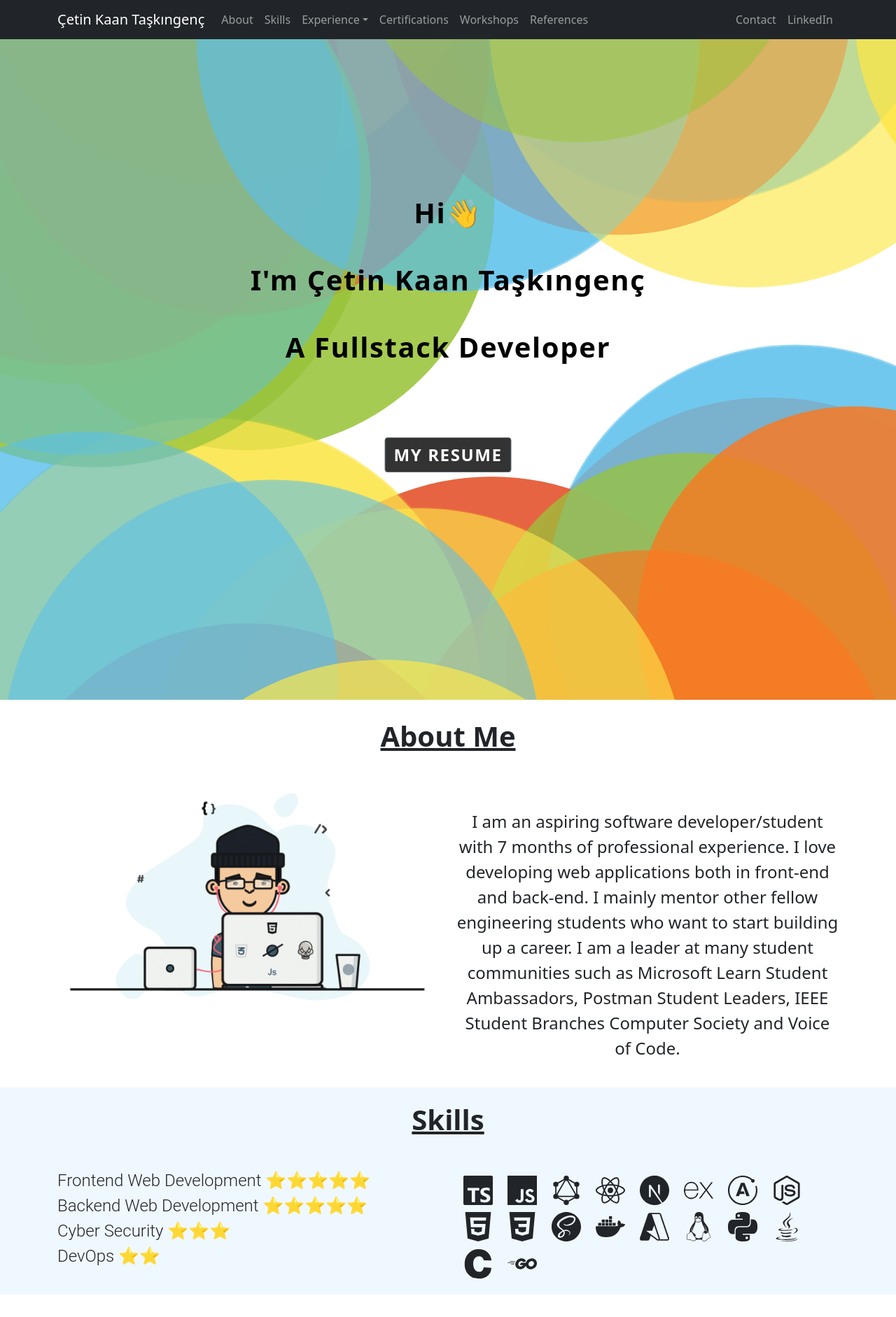
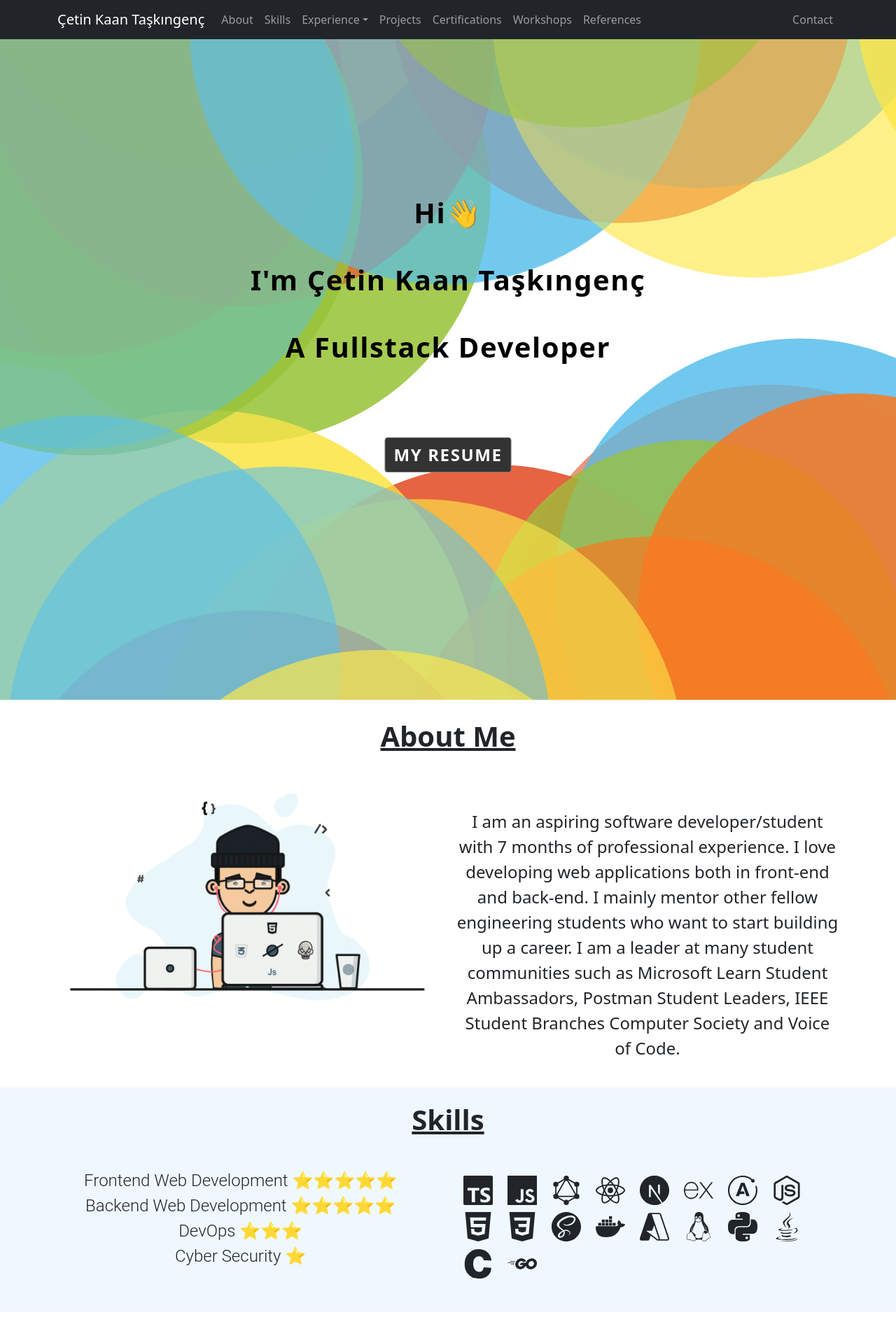
Before and after one commit to ctnkaan/terminal-website, a Next.js app: page / in a window 1280 px wide. Shown: the top 1882 px of the page at 70% size. Before the commit the page ends 1850 px from the top, so only its background shows below. Built offline with nearby package versions, Linux system fonts and the light colour scheme.

Commit message:
minor tweaks

```diff
--- a/components/About.tsx
+++ b/components/About.tsx
@@ -6,7 +6,7 @@ import {Container, Row, Col} from "react-bootstrap"
 
 function About() {
   return (
-      <Container className={AboutStyles.about}>
+      <Container id="about" className={AboutStyles.about}>
         <h1>About Me</h1>
         <Row>
           <Col lg> <Image src={developerGif} alt="Developer Gif" /></Col>
--- a/components/AnimationText.tsx
+++ b/components/AnimationText.tsx
@@ -8,7 +8,7 @@ function AnimationText() {
         {/*eslint-disable-next-line react/no-unescaped-entities*/}
         <h1 className={AnimationTextStyles.header}>Hi👋<br/><br/> I'm Çetin Kaan Taşkıngenç <br/><br/> A Fullstack Developer</h1>
 
-        <Button variant="secondary" href="#" className={AnimationTextStyles.button}>My Resume</Button>
+        <Button variant="secondary" href="https://drive.google.com/file/d/1TsEHAMgGjQha6QphFvA_IQLNys80lY3Z/view?usp=sharing" className={AnimationTextStyles.button}>My Resume</Button>
     </div>
   )
 }
--- /dev/null
+++ b/components/Experience.tsx
@@ -0,0 +1,13 @@
+import React from 'react'
+import { Container, Row, Col } from 'react-bootstrap'
+import ExperienceStyles from "../styles/Experience.module.scss"
+
+function Experience() {
+  return (
+    <Container>
+        <h1>Experience</h1>
+    </Container>
+  )
+}
+
+export default Experience
--- a/components/NavbarComponent.tsx
+++ b/components/NavbarComponent.tsx
@@ -7,7 +7,7 @@ function NavbarComponent() {
   return (
   <Navbar className={navbarStyles.bootstrap_navbar} collapseOnSelect expand="lg" bg="dark" variant="dark" fixed="top">
   <Container>
-  <Navbar.Brand href="#home">Çetin Kaan Taşkıngenç</Navbar.Brand>
+  <Navbar.Brand href="#main">Çetin Kaan Taşkıngenç</Navbar.Brand>
   <Navbar.Toggle aria-controls="responsive-navbar-nav" />
   <Navbar.Collapse id="responsive-navbar-nav">
     <Nav className="me-auto">
@@ -18,15 +18,13 @@ function NavbarComponent() {
         <NavDropdown.Divider />
         <NavDropdown.Item href="#volunteer">Volunteer Experience</NavDropdown.Item>
       </NavDropdown>
+      <Nav.Link href="#projects">Projects</Nav.Link>
       <Nav.Link href="#certifications">Certifications</Nav.Link>
       <Nav.Link href="#workshops">Workshops</Nav.Link>
       <Nav.Link href="#references">References</Nav.Link>
     </Nav>
     <Nav>
       <Nav.Link href="#contact">Contact</Nav.Link>
-      <Nav.Link href="linkedIn">
-        LinkedIn
-      </Nav.Link>
     </Nav>
   </Navbar.Collapse>
   </Container>
--- a/components/Particle.tsx
+++ b/components/Particle.tsx
@@ -7,7 +7,7 @@ import Settings from "../assets/particles.json";
 function Particle() {
 
     return (
-        <div style={{minHeight: "1000px"}}>
+        <div id="main" style={{minHeight: "1000px"}}>
           <Particles
             // @ts-ignore
             options={Settings}
--- a/components/Skills.tsx
+++ b/components/Skills.tsx
@@ -8,11 +8,11 @@ import { SiTypescript, SiJavascript, SiGraphql, SiReact, SiApollographql, SiNode
 
 function Skills() {
   return (
-  <div className={SkillsStyles.skills}>
+  <div id="skills" className={SkillsStyles.skills}>
     <Container >
       <h1>Skills</h1>
       <Row>
-        <Col className={SkillsStyles.text} lg> Frontend Web Development ⭐⭐⭐⭐⭐<br/> Backend Web Development ⭐⭐⭐⭐⭐<br/> Cyber Security ⭐⭐⭐<br/> DevOps ⭐⭐</Col>
+        <Col className={SkillsStyles.text} lg> Frontend Web Development ⭐⭐⭐⭐⭐<br/> Backend Web Development ⭐⭐⭐⭐⭐<br/> DevOps ⭐⭐⭐ <br/> Cyber Security ⭐<br/></Col>
         <Col className={SkillsStyles.icons} lg>
           <SiTypescript className={SkillsStyles.icon}/>
           <SiJavascript className={SkillsStyles.icon}/>
--- a/pages/index.tsx
+++ b/pages/index.tsx
@@ -2,6 +2,7 @@ import type { NextPage } from "next";
 
 import About from "../components/About";
 import AnimationText from "../components/AnimationText";
+import Experience from "../components/Experience";
 import NavbarComponent from "../components/NavbarComponent";
 import Particle from "../components/Particle";
 import Skills from "../components/Skills";
@@ -13,7 +14,7 @@ const Home: NextPage = () => {
       <NavbarComponent />
 
       {/* The particle and animation */}
-      <Particle/>
+      <Particle />
       <AnimationText />
 
       {/* The About section */}
@@ -22,6 +23,9 @@ const Home: NextPage = () => {
       {/* The Skills section */}
       <Skills />
 
+      {/* The Experience section */}
+      <Experience />
+
     </div>
   );
 };
--- a/styles/Skills.module.scss
+++ b/styles/Skills.module.scss
@@ -1,5 +1,6 @@
 .skills {
     background-color: 	#F0F8FF;
+    padding-bottom: 2%;
     h1 {
         font-size: 2.5rem;
         font-weight: 700;
@@ -15,7 +16,7 @@
         font-size: 1.5rem;
         font-weight: 300;
         margin-bottom: 1rem;
-        text-align: left;
+        text-align: center;
         justify-content: center;
         margin-top: 2%;
         font-family: 'Roboto', sans-serif;
```
Also changed, not shown: styles/Experience.module.scss (added).
